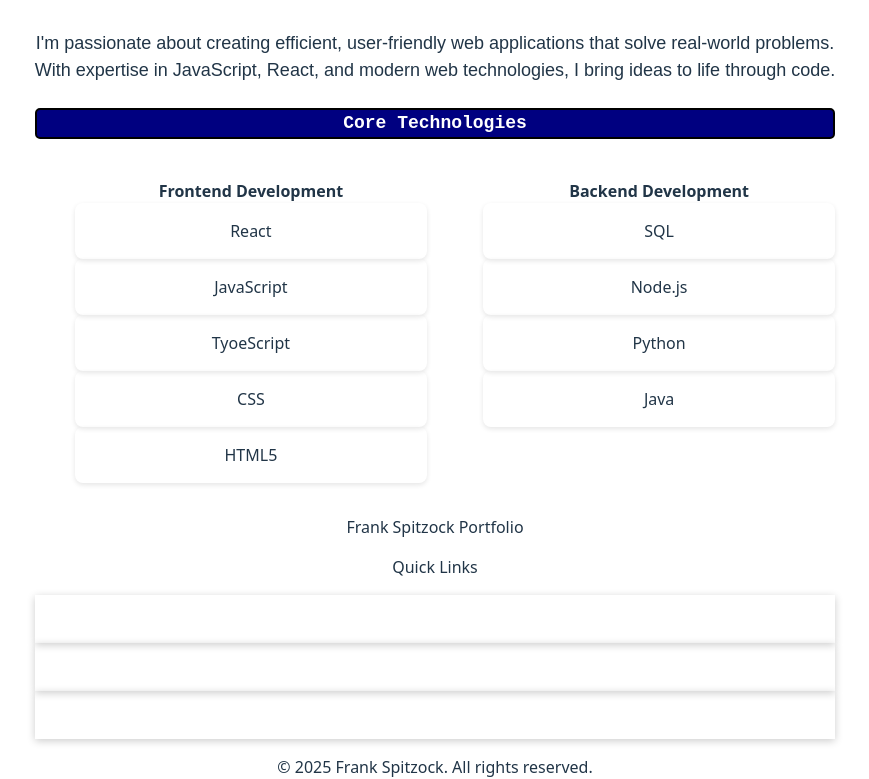
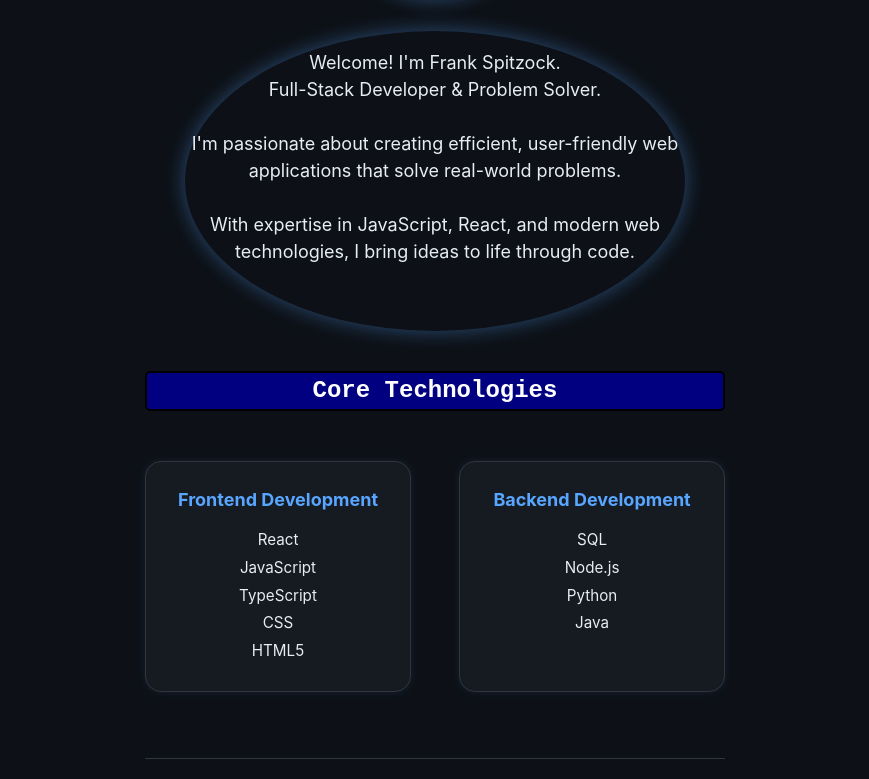
Before and after one commit to FSpitzock/Frank_Spitzock_Portfolio, a React (Vite) app in the folder my-portfolio/: page / in a window 1280 px wide. Shown: the part 381-1160 px from the top of the page, without its empty margins (205-1074 px from the left). Built offline with nearby package versions, Linux system fonts and the light colour scheme.

Commit message:
updates to home page with CSS styling!

```diff
--- a/my-portfolio/src/App.css
+++ b/my-portfolio/src/App.css
@@ -44,10 +44,13 @@
 /*Profile Pic*/
 
 .profilePic {
- width: 150px;
- height: 150px;
- border-radius: 50px;
- margin-top: 20px;
+  display: block;
+  width: 200px;
+  height: 200px;
+  border-radius: 50%;
+  object-fit: cover;
+  margin: 2rem auto;
+  box-shadow: 0 0 20px rgba(88, 166, 255, 0.4);
 }
 
 
@@ -167,33 +170,66 @@
 }
 
 .homeDesc {
-  font-family: Arial, Helvetica, sans-serif;
-  font-size: large;
+  display: flex;
+  width: 500px;
+  height: 300px;
+  border-radius: 50%;
+  object-fit: cover;
+  margin: 2rem auto;
+  box-shadow: 0 0 20px rgba(88, 166, 255, 0.4);
 }
 
 .core-list {
-   list-style: none;
-  display:grid;
+  list-style: none;
+  display:flex;
   grid-template-columns: repeat(auto-fit, minmax(200px, 1fr));
-  gap: 1rem;
   padding: 0;
+  justify-content: center;
+  gap: 3rem;
+  flex-wrap: wrap;
+  margin: 2rem 0;
+}
+
+
+.core-list ul {
+  list-style: none;
+  background: #161b22;
+  border: 1px solid #30363d;
+  border-radius: 1rem;
+  padding: 1.5rem 2rem;
+  min-width: 200px;
+  box-shadow: 0 0 10px rgba(88, 166, 255, 0.1);
+  transition: transform 0.3s ease, box-shadow 0.3s ease;
+}
+
+.core-list ul:hover {
+  transform: translateY(-5px);
+  box-shadow: 0 0 15px rgba(88, 166, 255, 0.3);
+}
+
+.core-list strong {
+  color: #58a6ff;
+  display: block;
+  text-align: center;
+  margin-bottom: 1rem;
 }
 
 .core-list li {
-  background: none;
-  list-style: none;
-  padding: 1rem;
-  border-radius: 8px;
-  box-shadow: 0 2px 5px rgba(0,0,0,0.1);
+  text-align: center;
+  color: #e6edf3;
+  font-size: 0.95rem;
+  margin: 0.3rem 0;
 }
 
 .core-tech {
-font-size: large;
+font-size:x-large;
 font-family:'Courier New', Courier, monospace;
 background-color: navy;
-color: white;
 border-radius: 5px;
 border: solid 2px black;
+text-align: center;
+margin-top: 2.5rem;
+color: white;
 }
 
 
@@ -254,3 +290,92 @@ border: solid 2px black;
 .project-card a:hover {
   text-decoration: underline;
 }
+
+body {
+  background-color: #0d1117;
+  color: #e6edf3;
+  font-family: "Inter", sans-serif;
+  font-size: large;
+}
+
+/* ===== FOOTER STYLES ===== */
+
+.footer {
+  background-color: #0d1117; /* Deep dark background */
+  color: #e6edf3; /* Light gray text */
+  text-align: center;
+  padding: 2rem 1rem;
+  border-top: 1px solid #30363d; /* Subtle top border */
+  margin-top: 3rem;
+  font-family: "Inter", sans-serif;
+}
+
+.footer p {
+  margin: 0.5rem 0;
+  font-size: 1rem;
+}
+
+/* Highlighted header text */
+.footer p:first-of-type {
+  font-weight: 600;
+  font-size: 1.2rem;
+  color: #58a6ff;
+  letter-spacing: 0.5px;
+}
+
+/* Quick Links heading */
+.footer p:nth-of-type(2) {
+  margin-top: 1.2rem;
+  color: #9ca3af;
+  font-weight: 500;
+  font-size: 1rem;
+}
+
+/* Navigation area inside the footer */
+.navFoot {
+  margin: 1rem auto 1.5rem;
+  display: flex;
+  justify-content: center;
+  gap: 1.5rem;
+  flex-wrap: wrap;
+}
+
+/* Style for navigation links (from Navigation component) */
+.navFoot a {
+  color: #58a6ff;
+  text-decoration: none;
+  font-weight: 500;
+  transition: color 0.3s ease, transform 0.2s ease;
+}
+
+.navFoot a:hover {
+  color: #1f6feb;
+  transform: translateY(-2px);
+}
+
+/* Copyright line */
+.footer-copy {
+  font-size: 0.9rem;
+  color: #8b949e;
+  margin-top: 1rem;
+  border-top: 1px solid #30363d;
+  padding-top: 1rem;
+}
+
+/* Make sure footer looks clean on mobile */
+@media (max-width: 600px) {
+  .footer {
+    font-size: 0.9rem;
+    padding: 1.5rem 0.8rem;
+  }
+
+  .navFoot {
+    gap: 1rem;
+    flex-direction: column;
+  }
+
+  .navFoot a {
+    display: block;
+    padding: 0.3rem 0;
+  }
+}
--- a/my-portfolio/src/pages/Home.jsx
+++ b/my-portfolio/src/pages/Home.jsx
@@ -14,7 +14,9 @@ function Home () {
             Full-Stack Developer & Problem Solver.
             <br></br><br></br>
             I'm passionate about creating efficient, user-friendly web applications
-            that solve real-world problems. <br></br>With expertise in JavaScript, React,
+            that solve real-world problems.
+            <br></br><br></br>
+            With expertise in JavaScript, React,
             and modern web technologies, I bring ideas to life through code.
         </p>
         </div>
@@ -24,7 +26,7 @@ function Home () {
           <ul><strong>Frontend Development</strong>
             <li>React</li>
             <li>JavaScript</li>
-            <li>TyoeScript</li>
+            <li>TypeScript</li>
             <li>CSS</li>
             <li>HTML5</li>
           </ul>
```
